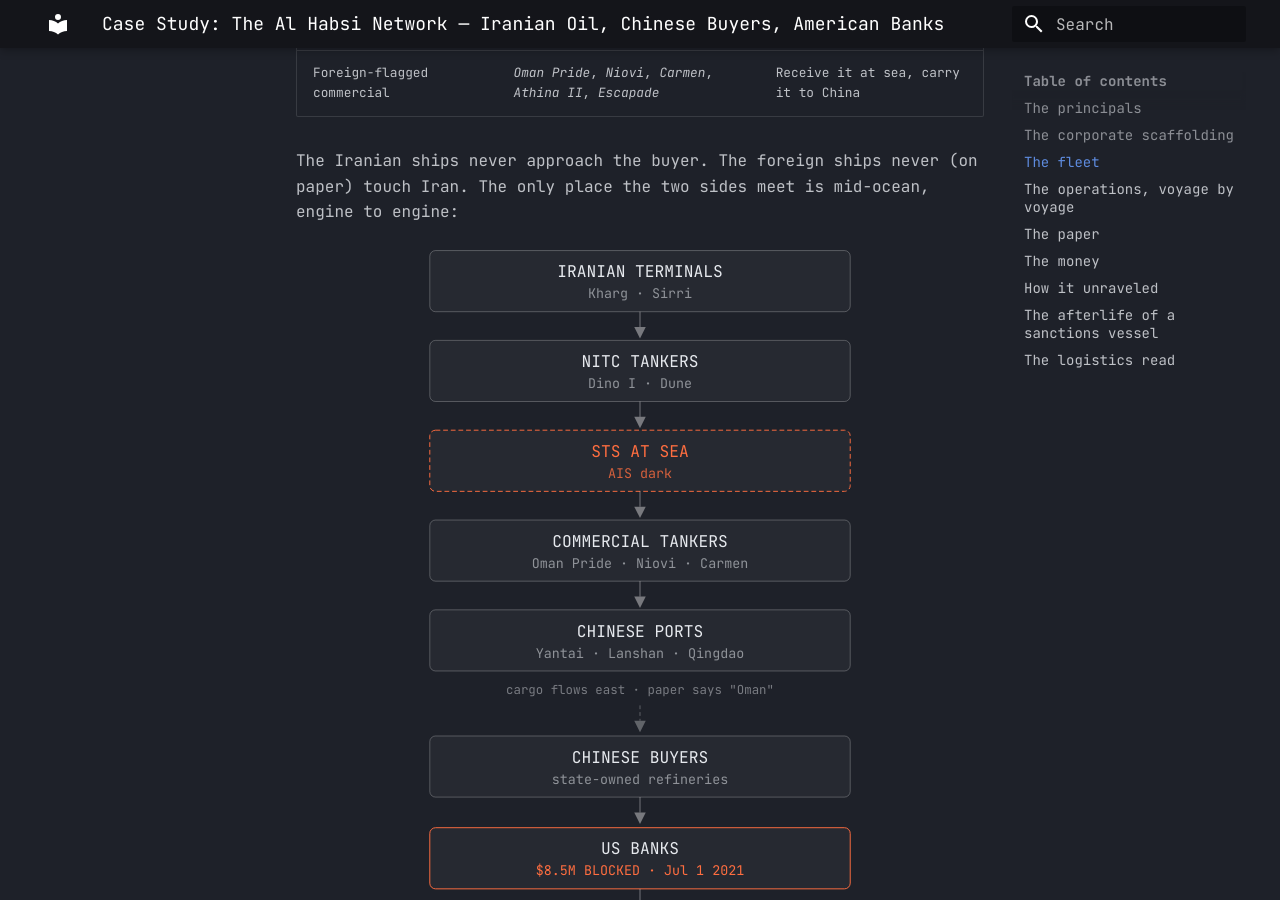
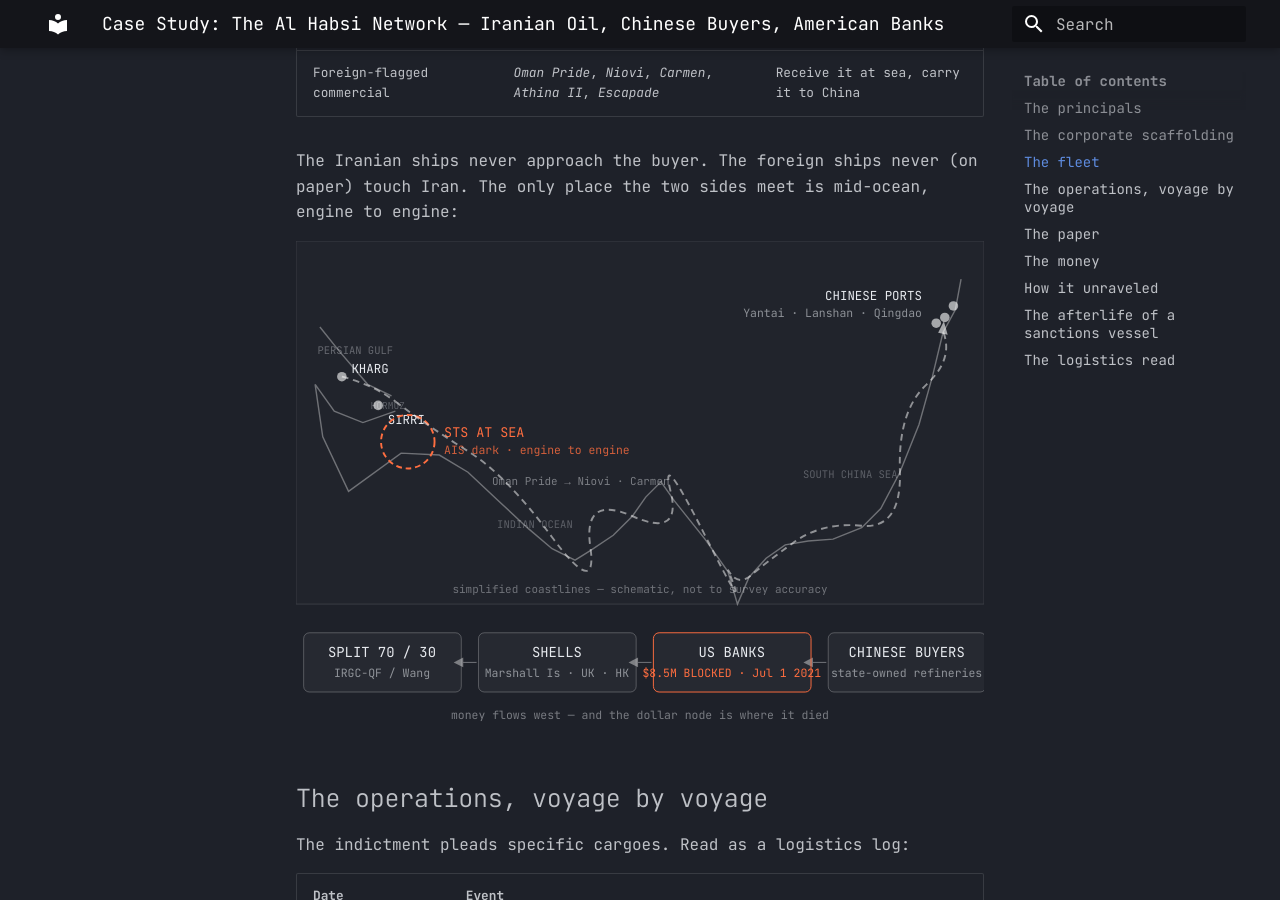
Before and after one commit to BlackHillsBxNord/blog, an MkDocs documentation site: the page built from docs/logistics/case-al-habsi-iranian-oil.md, in a window 1280 px wide and 900 px high, scrolled down 2770 px. Built offline with MkDocs 1.6.1 and Material for MkDocs 9.7.7, drawn with Linux system fonts in a browser that asks for light colours.

Commit message:
content: route-map hybrid replaces flow diagram in case study
Co-Authored-By: Claude Code <noreply@anthropic.com>

```diff
--- a/docs/logistics/case-al-habsi-iranian-oil.md
+++ b/docs/logistics/case-al-habsi-iranian-oil.md
@@ -92,52 +92,53 @@ Rewards for Justice names eight vessels. The indictment shows how they were actu
 
 The Iranian ships never approach the buyer. The foreign ships never (on paper) touch Iran. The only place the two sides meet is mid-ocean, engine to engine:
 
-<svg viewBox="0 0 720 880" width="100%" role="img" aria-label="Cargo flow and money flow of the scheme" style="max-width:720px">
-  <g font-family="JetBrains Mono, monospace" text-anchor="middle">
-    <rect x="140" y="10" width="440" height="64" rx="6" fill="rgba(255,255,255,0.04)" stroke="rgba(255,255,255,0.25)"/>
-    <text x="360" y="38" fill="#e6e9ee" font-size="17">IRANIAN TERMINALS</text>
-    <text x="360" y="60" fill="rgba(230,233,238,0.55)" font-size="14">Kharg · Sirri</text>
-    <line x1="360" y1="74" x2="360" y2="90" stroke="rgba(255,255,255,0.4)"/>
-    <polygon points="354,90 360,102 366,90" fill="rgba(255,255,255,0.4)"/>
-    <rect x="140" y="104" width="440" height="64" rx="6" fill="rgba(255,255,255,0.04)" stroke="rgba(255,255,255,0.25)"/>
-    <text x="360" y="132" fill="#e6e9ee" font-size="17">NITC TANKERS</text>
-    <text x="360" y="154" fill="rgba(230,233,238,0.55)" font-size="14">Dino I · Dune</text>
-    <line x1="360" y1="168" x2="360" y2="184" stroke="rgba(255,255,255,0.4)"/>
-    <polygon points="354,184 360,196 366,184" fill="rgba(255,255,255,0.4)"/>
-    <rect x="140" y="198" width="440" height="64" rx="6" fill="rgba(255,255,255,0.04)" stroke="#ff6e40" stroke-dasharray="5 3"/>
-    <text x="360" y="226" fill="#ff6e40" font-size="17">STS AT SEA</text>
-    <text x="360" y="248" fill="rgba(255,110,64,0.8)" font-size="14">AIS dark</text>
-    <line x1="360" y1="262" x2="360" y2="278" stroke="rgba(255,255,255,0.4)"/>
-    <polygon points="354,278 360,290 366,278" fill="rgba(255,255,255,0.4)"/>
-    <rect x="140" y="292" width="440" height="64" rx="6" fill="rgba(255,255,255,0.04)" stroke="rgba(255,255,255,0.25)"/>
-    <text x="360" y="320" fill="#e6e9ee" font-size="17">COMMERCIAL TANKERS</text>
-    <text x="360" y="342" fill="rgba(230,233,238,0.55)" font-size="14">Oman Pride · Niovi · Carmen</text>
-    <line x1="360" y1="356" x2="360" y2="372" stroke="rgba(255,255,255,0.4)"/>
-    <polygon points="354,372 360,384 366,372" fill="rgba(255,255,255,0.4)"/>
-    <rect x="140" y="386" width="440" height="64" rx="6" fill="rgba(255,255,255,0.04)" stroke="rgba(255,255,255,0.25)"/>
-    <text x="360" y="414" fill="#e6e9ee" font-size="17">CHINESE PORTS</text>
-    <text x="360" y="436" fill="rgba(230,233,238,0.55)" font-size="14">Yantai · Lanshan · Qingdao</text>
-    <text x="360" y="474" fill="rgba(230,233,238,0.45)" font-size="13">cargo flows east · paper says "Oman"</text>
-    <line x1="360" y1="486" x2="360" y2="502" stroke="rgba(255,255,255,0.3)" stroke-dasharray="4 3"/>
-    <polygon points="354,502 360,514 366,502" fill="rgba(255,255,255,0.3)"/>
-    <rect x="140" y="518" width="440" height="64" rx="6" fill="rgba(255,255,255,0.04)" stroke="rgba(255,255,255,0.25)"/>
-    <text x="360" y="546" fill="#e6e9ee" font-size="17">CHINESE BUYERS</text>
-    <text x="360" y="568" fill="rgba(230,233,238,0.55)" font-size="14">state-owned refineries</text>
-    <line x1="360" y1="582" x2="360" y2="598" stroke="rgba(255,255,255,0.4)"/>
-    <polygon points="354,598 360,610 366,598" fill="rgba(255,255,255,0.4)"/>
-    <rect x="140" y="614" width="440" height="64" rx="6" fill="rgba(255,255,255,0.04)" stroke="#ff6e40"/>
-    <text x="360" y="642" fill="#e6e9ee" font-size="17">US BANKS</text>
-    <text x="360" y="664" fill="#ff6e40" font-size="14">$8.5M BLOCKED · Jul 1 2021</text>
-    <line x1="360" y1="678" x2="360" y2="694" stroke="rgba(255,255,255,0.4)"/>
-    <polygon points="354,694 360,706 366,694" fill="rgba(255,255,255,0.4)"/>
-    <rect x="140" y="710" width="440" height="64" rx="6" fill="rgba(255,255,255,0.04)" stroke="rgba(255,255,255,0.25)"/>
-    <text x="360" y="738" fill="#e6e9ee" font-size="17">SHELLS</text>
-    <text x="360" y="760" fill="rgba(230,233,238,0.55)" font-size="14">Marshall Is · UK · HK</text>
-    <line x1="360" y1="774" x2="360" y2="790" stroke="rgba(255,255,255,0.4)"/>
-    <polygon points="354,790 360,802 366,790" fill="rgba(255,255,255,0.4)"/>
-    <rect x="140" y="806" width="440" height="64" rx="6" fill="rgba(255,255,255,0.04)" stroke="rgba(255,255,255,0.25)"/>
-    <text x="360" y="834" fill="#e6e9ee" font-size="17">SPLIT 70 / 30</text>
-    <text x="360" y="856" fill="rgba(230,233,238,0.55)" font-size="14">IRGC-QF / Wang</text>
+<svg viewBox="0 0 720 515" width="100%" role="img" aria-label="Route map of the scheme and money flow" style="max-width:720px">
+  <g font-family="JetBrains Mono, monospace">
+    <rect x="0" y="0" width="720" height="380" fill="rgba(255,255,255,0.015)" stroke="rgba(255,255,255,0.12)"/>
+    <path d="M25,90 L45,115 L75,150 L100,162" fill="none" stroke="rgba(255,255,255,0.35)" stroke-width="1.5"/>
+    <path d="M104,178 L70,190 L40,178 L20,150 L28,205 L55,262 L110,222 L150,224 L180,242 L212,272 L242,300 L268,322 L292,334 L308,324 L332,308 L352,288 L366,268 L382,252 L396,272 L428,312 L452,346 L462,380 L474,352 L492,332 L512,318 L536,314 L562,312 L592,300 L612,280 L632,242 L652,192 L666,142 L677,96 L690,72 L696,40" fill="none" stroke="rgba(255,255,255,0.35)" stroke-width="1.5"/>
+    <text x="62" y="118" fill="rgba(230,233,238,0.35)" font-size="11" text-anchor="middle">PERSIAN GULF</text>
+    <text x="250" y="300" fill="rgba(230,233,238,0.3)" font-size="11" text-anchor="middle">INDIAN OCEAN</text>
+    <text x="580" y="248" fill="rgba(230,233,238,0.3)" font-size="11" text-anchor="middle">SOUTH CHINA SEA</text>
+    <text x="96" y="176" fill="rgba(230,233,238,0.3)" font-size="10" text-anchor="middle">HORMUZ</text>
+    <circle cx="48" cy="142" r="5" fill="rgba(255,255,255,0.6)"/>
+    <text x="58" y="138" fill="#e6e9ee" font-size="13">KHARG</text>
+    <circle cx="86" cy="172" r="5" fill="rgba(255,255,255,0.6)"/>
+    <text x="96" y="192" fill="#e6e9ee" font-size="13">SIRRI</text>
+    <path d="M48,142 Q80,150 104,168" fill="none" stroke="rgba(255,255,255,0.5)" stroke-width="2" stroke-dasharray="7 5"/>
+    <circle cx="117" cy="210" r="28" fill="none" stroke="#ff6e40" stroke-dasharray="6 4" stroke-width="2"/>
+    <text x="155" y="205" fill="#ff6e40" font-size="14">STS AT SEA</text>
+    <text x="155" y="223" fill="rgba(255,110,64,0.8)" font-size="12">AIS dark · engine to engine</text>
+    <path d="M104,168 Q140,195 180,220 T268,310 T308,320 T352,288 T392,262 T428,308 T452,344 Q462,362 476,350 T520,316 T592,298 T632,240 T660,150 T676,92" fill="none" stroke="rgba(255,255,255,0.5)" stroke-width="2" stroke-dasharray="7 5"/>
+    <polygon points="672,96 678,84 682,98" fill="rgba(255,255,255,0.6)"/>
+    <text x="205" y="255" fill="rgba(230,233,238,0.45)" font-size="11.5">Oman Pride → Niovi · Carmen</text>
+    <circle cx="679" cy="80" r="5" fill="rgba(255,255,255,0.6)"/>
+    <circle cx="688" cy="68" r="5" fill="rgba(255,255,255,0.6)"/>
+    <circle cx="670" cy="86" r="5" fill="rgba(255,255,255,0.6)"/>
+    <text x="655" y="62" fill="#e6e9ee" font-size="13" text-anchor="end">CHINESE PORTS</text>
+    <text x="655" y="80" fill="rgba(230,233,238,0.55)" font-size="12" text-anchor="end">Yantai · Lanshan · Qingdao</text>
+    <text x="360" y="368" fill="rgba(230,233,238,0.4)" font-size="11.5" text-anchor="middle">simplified coastlines — schematic, not to survey accuracy</text>
+    <g font-family="JetBrains Mono, monospace" text-anchor="middle">
+      <rect x="557" y="410" width="165" height="62" rx="6" fill="rgba(255,255,255,0.04)" stroke="rgba(255,255,255,0.25)"/>
+      <text x="639" y="435" fill="#e6e9ee" font-size="14.5">CHINESE BUYERS</text>
+      <text x="639" y="456" fill="rgba(230,233,238,0.55)" font-size="12">state-owned refineries</text>
+      <line x1="555" y1="441" x2="541" y2="441" stroke="rgba(255,255,255,0.4)"/>
+      <polygon points="541,436 531,441 541,446" fill="rgba(255,255,255,0.4)"/>
+      <rect x="374" y="410" width="165" height="62" rx="6" fill="rgba(255,255,255,0.04)" stroke="#ff6e40"/>
+      <text x="456" y="435" fill="#e6e9ee" font-size="14.5">US BANKS</text>
+      <text x="456" y="456" fill="#ff6e40" font-size="12">$8.5M BLOCKED · Jul 1 2021</text>
+      <line x1="372" y1="441" x2="358" y2="441" stroke="rgba(255,255,255,0.4)"/>
+      <polygon points="358,436 348,441 358,446" fill="rgba(255,255,255,0.4)"/>
+      <rect x="191" y="410" width="165" height="62" rx="6" fill="rgba(255,255,255,0.04)" stroke="rgba(255,255,255,0.25)"/>
+      <text x="273" y="435" fill="#e6e9ee" font-size="14.5">SHELLS</text>
+      <text x="273" y="456" fill="rgba(230,233,238,0.55)" font-size="12">Marshall Is · UK · HK</text>
+      <line x1="189" y1="441" x2="175" y2="441" stroke="rgba(255,255,255,0.4)"/>
+      <polygon points="175,436 165,441 175,446" fill="rgba(255,255,255,0.4)"/>
+      <rect x="8" y="410" width="165" height="62" rx="6" fill="rgba(255,255,255,0.04)" stroke="rgba(255,255,255,0.25)"/>
+      <text x="90" y="435" fill="#e6e9ee" font-size="14.5">SPLIT 70 / 30</text>
+      <text x="90" y="456" fill="rgba(230,233,238,0.55)" font-size="12">IRGC-QF / Wang</text>
+      <text x="360" y="500" fill="rgba(230,233,238,0.45)" font-size="12">money flows west — and the dollar node is where it died</text>
+    </g>
   </g>
 </svg>
 
```
